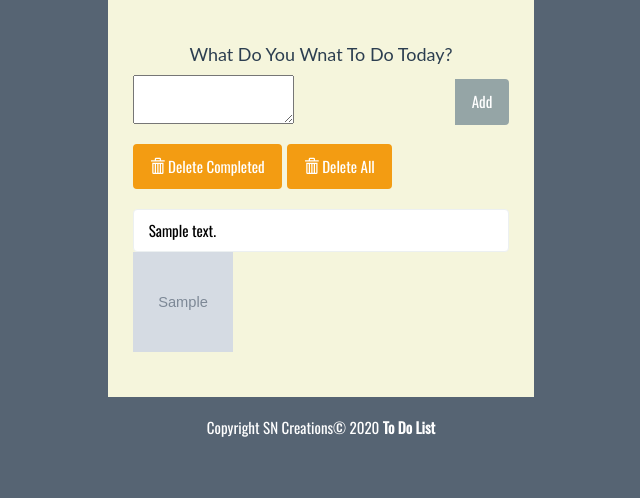
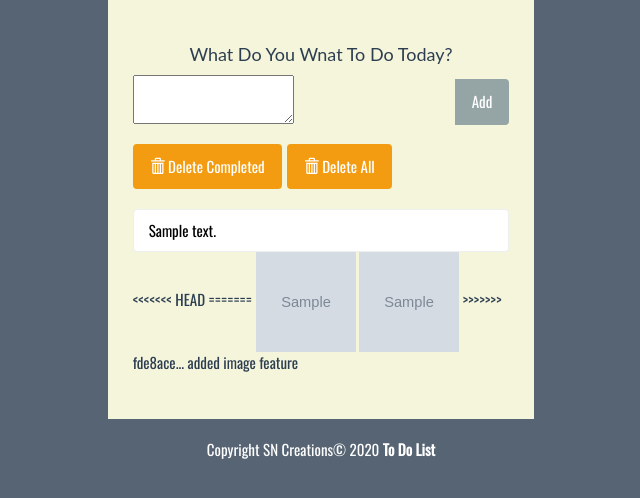
Before and after one commit to srinair7/Upgraded-Todo-List, a Django app: template myproject/todo/templates/todo/index.html in a window 1280 px wide. Shown: the part 129-627 px from the top of the page, without its empty margins (319-959 px from the left). Run offline with Django 3.2, Linux system fonts and the light colour scheme; the template is opened without the code that fills it: most values are stand-ins (such as "Sample title", 1, 10 or a date in 2020); grey boxes marked "Sample" are stand-in pictures; form fields are guessed from the names that the template uses; some libraries are stand-ins or nearby versions.

Commit message:
sank's commit 3
correction to the second one

```diff
--- a/myproject/myproject/settings.py
+++ b/myproject/myproject/settings.py
@@ -119,6 +119,9 @@ USE_TZ = True
 # https://docs.djangoproject.com/en/2.0/howto/static-files/
 
 STATIC_URL = '/static/'
+<<<<<<< HEAD
+=======
 
 MEDIA_URL = '/media/'
 MEDIA_ROOT = os.path.join(os.path.dirname(BASE_DIR), "media_root")
+>>>>>>> fde8ace... added image feature
--- a/myproject/myproject/urls.py
+++ b/myproject/myproject/urls.py
@@ -15,14 +15,20 @@ Including another URLconf
 """
 from django.contrib import admin
 from django.urls import path, include
+<<<<<<< HEAD
+=======
 from django.conf import settings
 from django.conf.urls.static import static
+>>>>>>> fde8ace... added image feature
 
 urlpatterns = [
     path('admin/', admin.site.urls),
     path('', include('todo.urls'))
 ]
+<<<<<<< HEAD
+=======
 
 
 if settings.DEBUG:
      urlpatterns += static(settings.MEDIA_URL, document_root=settings.MEDIA_ROOT)
+>>>>>>> fde8ace... added image feature
--- a/myproject/todo/models.py
+++ b/myproject/todo/models.py
@@ -3,8 +3,11 @@ from django.db import models
 class Todo(models.Model):
     text = models.CharField(max_length=40)
     complete = models.BooleanField(default=False)
+<<<<<<< HEAD
+=======
     image_url = models.CharField(max_length=2083, null=True)
     image = models.ImageField(upload_to='pictures', blank=True)
+>>>>>>> fde8ace... added image feature
 
     def __str__(self):
         return self.text
--- a/myproject/todo/templates/todo/index.html
+++ b/myproject/todo/templates/todo/index.html
@@ -56,8 +56,11 @@
 							<li class="list-group-item todo-completed">{{ todo.text }}</li>
 							{% else %}
 							<a href="{% url 'complete' todo.id %}"><li class="list-group-item">{{ todo.text }}</li></a>
+<<<<<<< HEAD
+=======
 							<img src="{{todo.image_url}}" height="100" width="100">
-
+							<img src="{{todo.image.url}}" height="100" width="100">
+>>>>>>> fde8ace... added image feature
 							{% endif %}
 						{% endfor %}
 					</ul>
--- a/myproject/todo/views.py
+++ b/myproject/todo/views.py
@@ -5,8 +5,11 @@ from .models import Todo
 from .forms import TodoForm
 
 def index(request):
+<<<<<<< HEAD
     todo_list = Todo.objects.order_by('id')
+=======
     todo_list = Todo.objects.all().order_by('id')
+>>>>>>> fde8ace... added image feature
 
     form = TodoForm()
 
@@ -25,8 +28,11 @@ def addTodo(request):
     return redirect('index')
 
 def completeTodo(request, todo_id):
+<<<<<<< HEAD
     todo = Todo.objects.get(pk=todo_id)
+=======
     todo = Todo.objects.all().get(pk=todo_id)
+>>>>>>> fde8ace... added image feature
     todo.complete = True
     todo.save()
 
```
Also changed, not shown: myproject/db.sqlite3.
